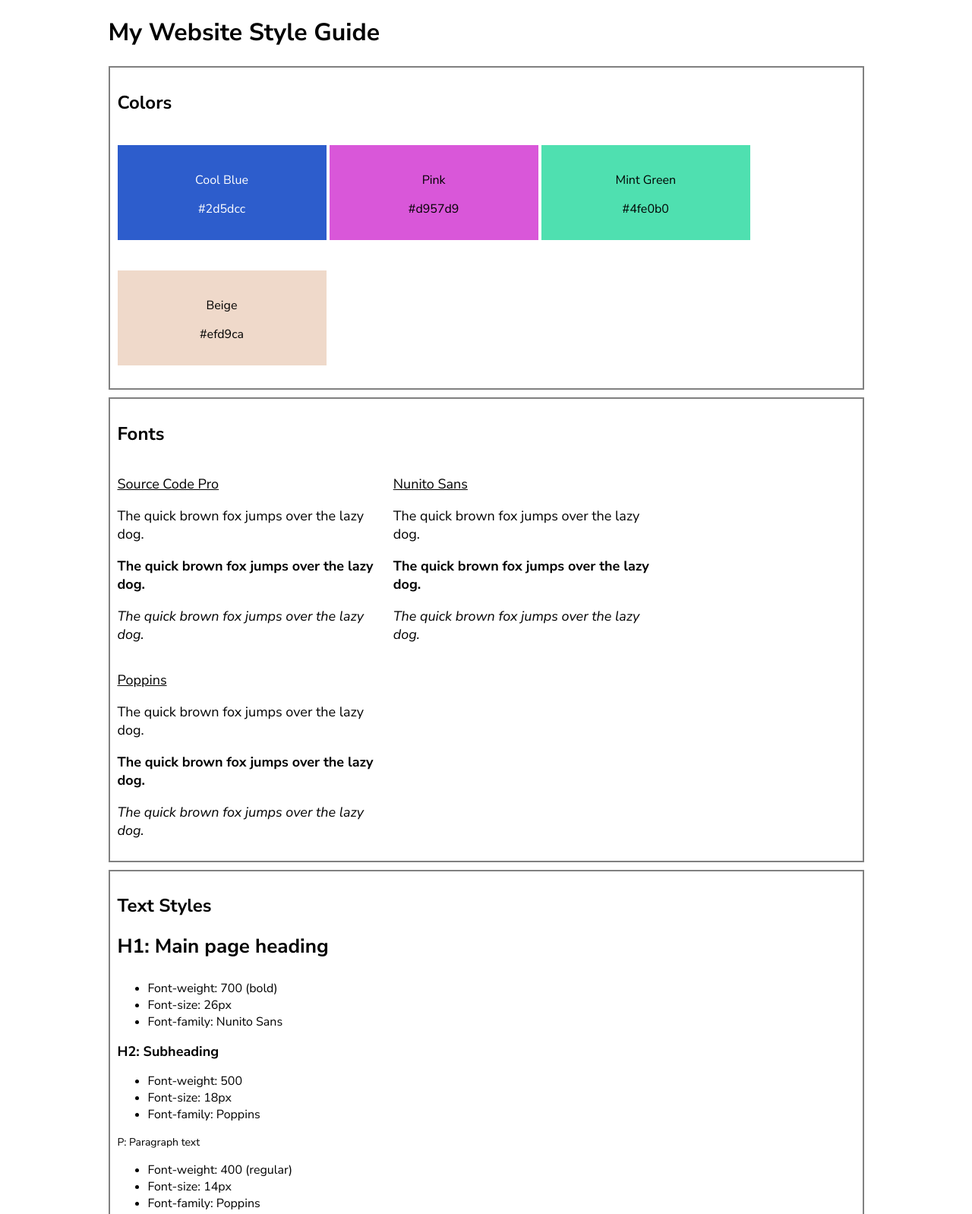
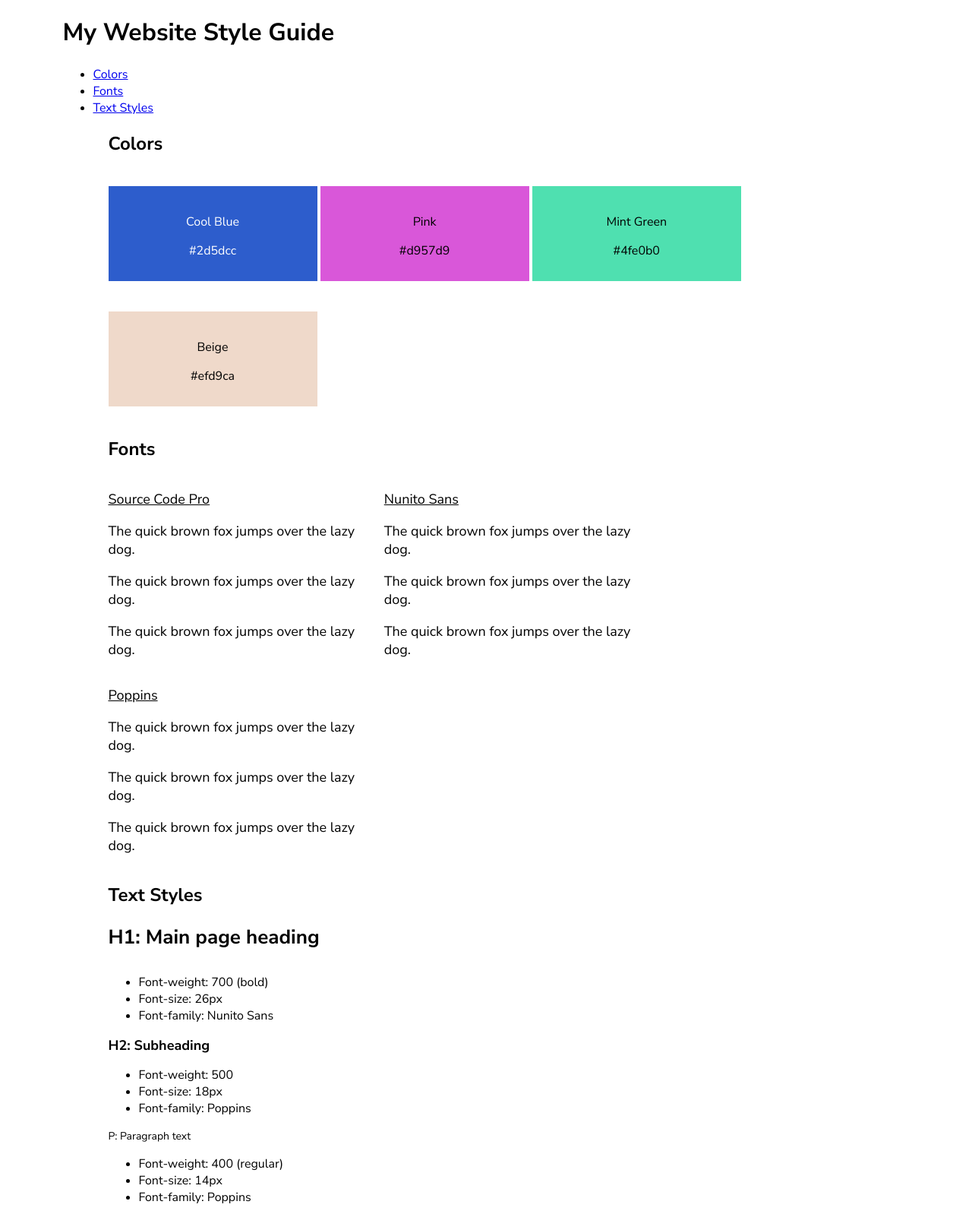
Before and after one commit to m0ahs/mira.github.io, a plain HTML site: page index.html in a window 1280 px wide. Shown: the top 1598 px of the page at 76% size. Drawn offline with Linux system fonts and the light colour scheme.

Commit message:
Update index.html

```diff
--- a/index.html
+++ b/index.html
@@ -1,17 +1,31 @@
 <!DOCTYPE html>
 <html lang="en">
+
 <head>
-        <title>My Website Style Guide</title>
+    <meta charset="UTF-8">
+    <meta name="viewport" content="width=device-width, initial-scale=1.0">
+    <title>Style Guide</title>
     <link href="https://fonts.googleapis.com/css?family=Source+Code+Pro:400,700&display=swap" rel="stylesheet">
     <link href="https://fonts.googleapis.com/css?family=Nunito+Sans:400,400i,700&display=swap" rel="stylesheet">
     <link href="https://fonts.googleapis.com/css?family=Poppins:400,500,700&display=swap" rel="stylesheet">
     <link rel="stylesheet" href="styles.css">
 </head>
+
 <body>
+    <header>
+        <h1>My Website Style Guide</h1>
+        <nav>
+            <ul class="navigation">
+                <li><a href="#colors">Colors</a></li>
+                <li><a href="#fonts">Fonts</a></li>
+                <li><a href="#text-styles">Text Styles</a></li>
+            </ul>
+        </nav>
+    </header>
+
     <main>
-            <h1>My Website Style Guide</h1>
-            <!-- Container pour les couleurs -->
-            <div class="container">
+        <!-- Section pour les couleurs -->
+        <section id="colors">
             <h2>Colors</h2>
             <div class="color-container">
                 <div class="color-panel cool-blue">
@@ -31,33 +45,35 @@
                     <p class="color-hex">#efd9ca</p>
                 </div>
             </div>
-            </div>
-            <!-- Container pour la typographie -->
-            <div class="container">
+        </section>
+
+        <!-- Section pour la typographie -->
+        <section id="fonts">
             <h2>Fonts</h2>
             <div class="font-container">
-                    <div class="font-panel source-code-pro">
+                <div class="font-panel">
                     <p class="font-label">Source Code Pro</p>
-                        <p class="font-description-1" id="font-source-code-pro">The quick brown fox jumps over the lazy dog.</p>
-                        <p class="font-description-2" id="font-source-code-pro">The quick brown fox jumps over the lazy dog.</p>
-                        <p class="font-description-3" id="font-source-code-pro">The quick brown fox jumps over the lazy dog.</p>
+                    <p class="font-regular" id="font-source-code-pro">The quick brown fox jumps over the lazy dog.</p>
+                    <p class="font-bold" id="font-source-code-pro">The quick brown fox jumps over the lazy dog.</p>
+                    <p class="font-italic" id="font-source-code-pro">The quick brown fox jumps over the lazy dog.</p>
                 </div>
-                    <div class="font-panel nunito-sans">
+                <div class="font-panel">
                     <p class="font-label">Nunito Sans</p>
-                        <p class="font-description-1" id="font-nunito-sans">The quick brown fox jumps over the lazy dog.</p>
-                        <p class="font-description-2" id="font-nunito-sans">The quick brown fox jumps over the lazy dog.</p>
-                        <p class="font-description-3" id="font-nunito-sans">The quick brown fox jumps over the lazy dog.</p>
+                    <p class="font-regular" id="font-nunito-sans">The quick brown fox jumps over the lazy dog.</p>
+                    <p class="font-bold" id="font-nunito-sans">The quick brown fox jumps over the lazy dog.</p>
+                    <p class="font-italic" id="font-nunito-sans">The quick brown fox jumps over the lazy dog.</p>
                 </div>
-                    <div class="font-panel poppins">
+                <div class="font-panel">
                     <p class="font-label">Poppins</p>
-                        <p class="font-description-1" id="font-poppins">The quick brown fox jumps over the lazy dog.</p>
-                        <p class="font-description-2" id="font-poppins">The quick brown fox jumps over the lazy dog.</p>
-                        <p class="font-description-3" id="font-poppins">The quick brown fox jumps over the lazy dog.</p>
+                    <p class="font-regular" id="font-poppins">The quick brown fox jumps over the lazy dog.</p>
+                    <p class="font-bold" id="font-poppins">The quick brown fox jumps over the lazy dog.</p>
+                    <p class="font-italic" id="font-poppins">The quick brown fox jumps over the lazy dog.</p>
                 </div>
             </div>
-            </div>
-            <!-- Container pour la typographie -->
-            <div class="container">
+        </section>
+
+        <!-- Section pour les styles de texte -->
+        <section id="text-styles">
             <h2>Text Styles</h2>
             <div class="text-container">
                 <div class="text-panel">
@@ -85,7 +101,7 @@
                     </ul>
                 </div>
             </div>
-            </div>
+        </section>
     </main>
 </body>
 </html>
```
Lines whose indentation alone changed are shown as unchanged.
